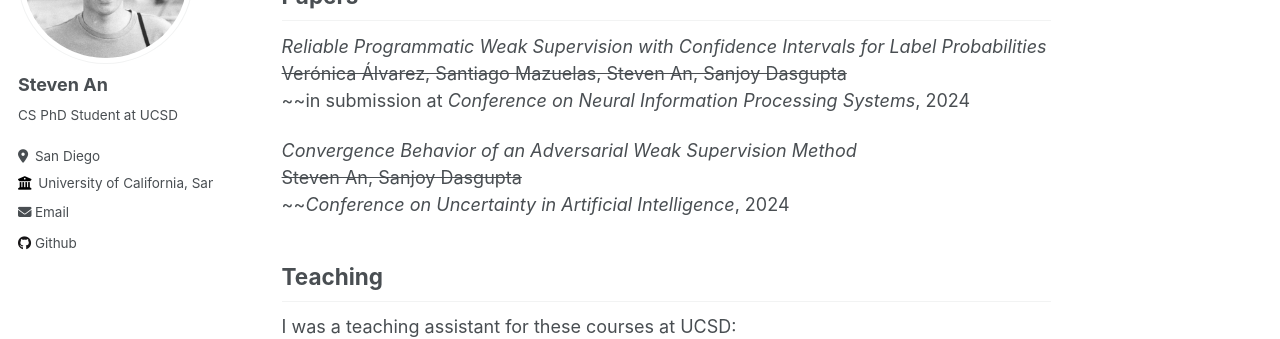
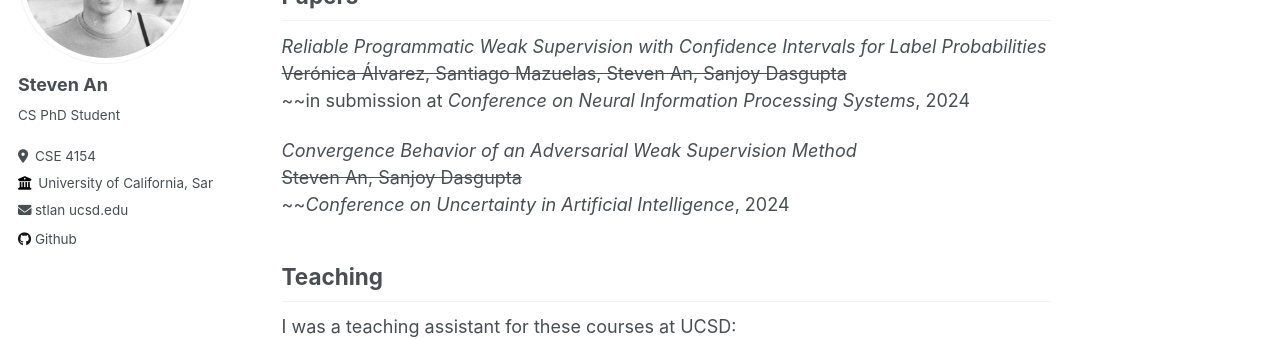
Before and after one commit to stevenan5/stevenan5.github.io, a Jekyll site: the page built from _pages/about.md, in a window 1280 px wide. Shown: the part 210-549 px from the top of the page. Built offline with Jekyll 4.4.1, drawn with Linux system fonts in a browser that asks for light colours.

Commit message:
update sidebar

```diff
--- a/_config.yml
+++ b/_config.yml
@@ -24,11 +24,11 @@ author:
   avatar           : "profile.png"
   name             : "Steven An"
   pronouns         : # example: "she/her"
-  bio              : "CS PhD Student at UCSD"
-  location         : "San Diego"
+  bio              : "CS PhD Student"
+  location         : "CSE 4154"
   employer         : "University of California, San Diego"
   uri              : # URL
-  email            : "stlan@ucsd.edu"
+  email            : "stlan <at > ucsd.edu"
 
   # Academic websites
   arxiv            : # URL - Update with the correct link to your profile
--- a/_includes/author-profile.html
+++ b/_includes/author-profile.html
@@ -25,16 +25,16 @@
     <ul class="author__urls social-icons">
       <!-- Font Awesome icons / Biographic information  -->
       {% if author.location %}
-        <li class="author__desktop"><i class="fa-solid fa-location-dot icon-pad-right" aria-hidden="true"></i>{{ author.location }}</li>
+        <li class="author__desktop"><i class="fa-solid fa-location-dot icon-pad-right" aria-hidden="false"></i>{{ author.location }}</li>
       {% endif %}
       {% if author.employer %}
-        <li class="author__desktop"><i class="fa fa-solid fa-building-columns icon-pad-right" aria-hidden="true"></i>{{ author.employer }}</li>
+        <li class="author__desktop"><i class="fa fa-solid fa-building-columns icon-pad-right" aria-hidden="false"></i>{{ author.employer }}</li>
       {% endif %}
       {% if author.uri %}
         <li><a href="{{ author.uri }}"><i class="fas fa-fw fa-link icon-pad-right" aria-hidden="true"></i>{{ site.data.ui-text[site.locale].website_label | default: "Website" }}</a></li>
       {% endif %}
       {% if author.email %}
-        <li><a href="mailto:{{ author.email }}"><i class="fas fa-fw fa-envelope icon-pad-right" aria-hidden="true"></i>{{ site.data.ui-text[site.locale].email_label | default: "Email" }}</a></li>
+        <li class="author__desktop"><i class="fas fa-fw fa-envelope icon-pad-right" aria-hidden="false"></i>{{ author.email }}</a></li>
       {% endif %}
 
       <!-- Font Awesome and Academicons icons / Academic websites -->
```
